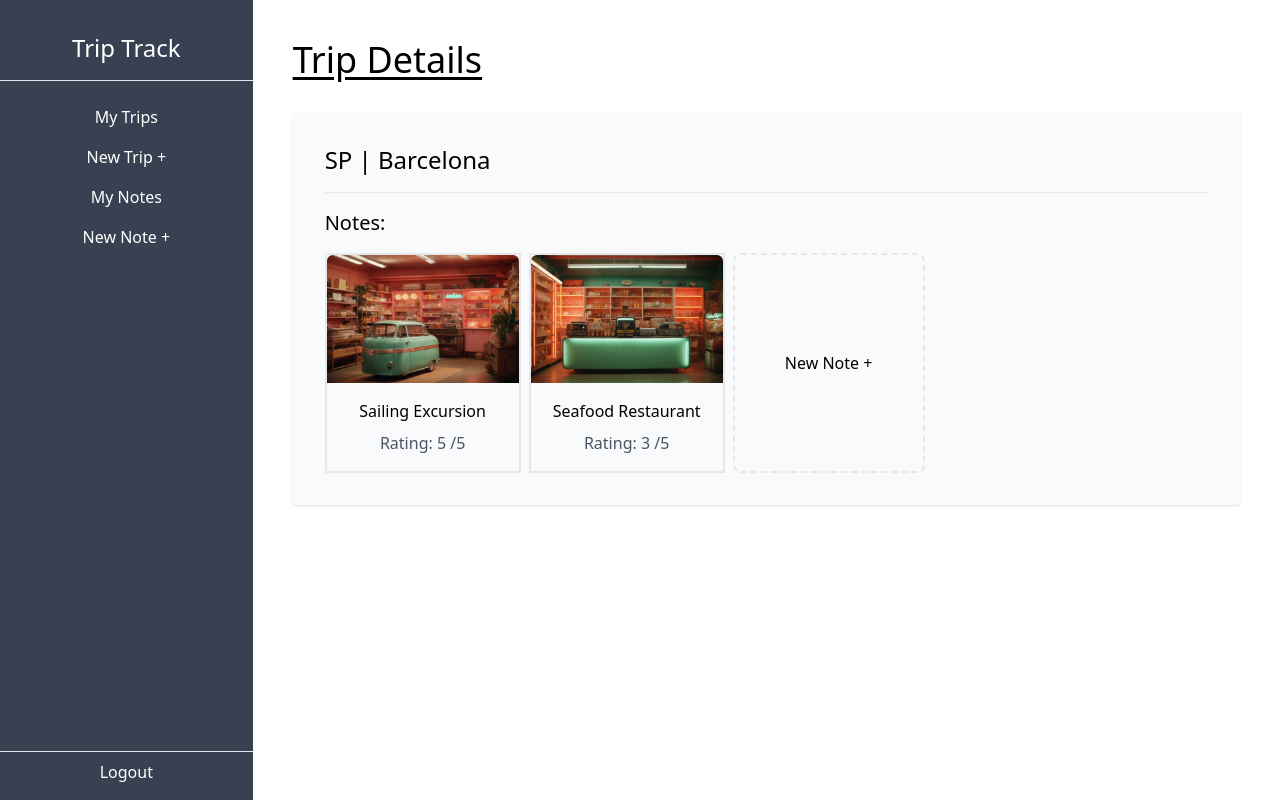
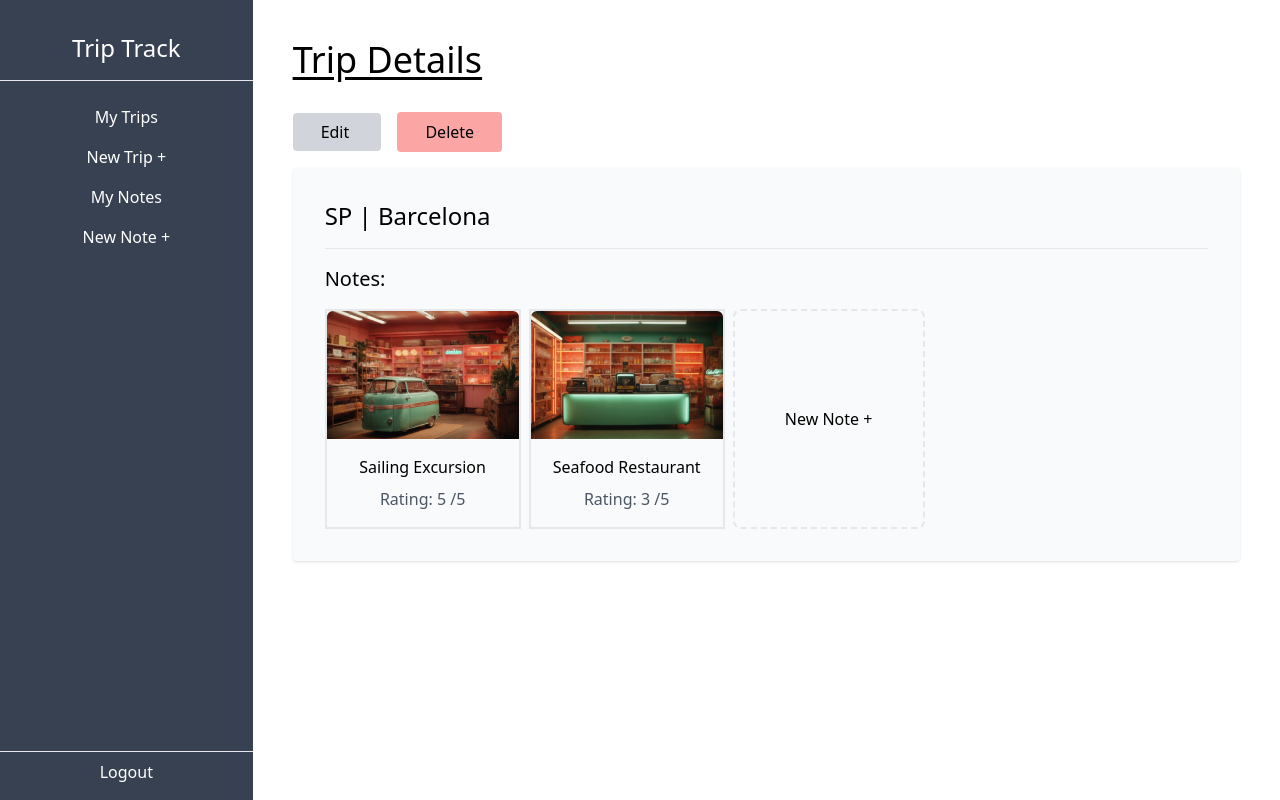
Before and after one commit to QPaaSam/Trip-App, a Django app: page /dashboard/trip/1/ in a window 1280 px wide. Run offline with Django 5.2, Linux system fonts and the light colour scheme; data comes from the database, SQL or seed files in the repository; both versions use the stored data as it was after the commit; some libraries are stand-ins or nearby versions.

Commit message:
added an update and delete functionality to manage the trip

```diff
--- a/trip/templates/trip/trip_detail.html
+++ b/trip/templates/trip/trip_detail.html
@@ -2,6 +2,11 @@
 
 {% block content %}
 <h1 class="text-4xl underline underline-offset-4 mb-8"> Trip Details </h1>
+    <a class="px-7 py-2 bg-gray-300 rounded md:mr-4 hover:bg=gray-200" href="{% url 'trip-update' trip.pk %}"> Edit </a>
+    <form class="inline" action="{% url 'trip-delete' trip.pk %}" method="POST">
+        {% csrf_token %}
+        <input type="submit" class="px-7 py-2 bg-red-300 rounded hover:bg-red-200 hover:cursor-pointer" value="Delete" />
+    </form>
     <div class="bg-gray-50 p-8 rounded shadow my-4">
         <p class="text-2xl">{{trip.country}} | {{trip.city}}</p>
         <hr class="my-4">
@@ -16,7 +21,7 @@
                 </div>
             </a>
             {% endfor %}
-            <a href="">
+            <a href="{% url 'note-list' %}">
                 <div class="border-2 border-dashed rounded-lg hover:shadow w-48 h-full flex justify-center items-center">
                     <p class="">New Note +</p>
                 </div>
--- a/trip/urls.py
+++ b/trip/urls.py
@@ -1,6 +1,6 @@
 from django.urls import path
 
-from .views import HomeView,TripCreateView,TripDetailView,NoteDetailView,NoteListView,NoteCreateView,NoteUpdateView,NoteDeleteView, trips_list
+from .views import HomeView,TripCreateView,TripDetailView,NoteDetailView,NoteListView,NoteCreateView,NoteUpdateView,NoteDeleteView,TripUpdateView,TripDeleteView, trips_list
 
 urlpatterns = [
     path('',HomeView.as_view(), name='home' ),
@@ -9,6 +9,8 @@ urlpatterns = [
     path('dashboard/note/create', NoteCreateView.as_view(), name='note-create' ),
     path('dashboard/trip/create/', TripCreateView.as_view(), name='trip-create' ),
     path('dashboard/trip/<int:pk>/', TripDetailView.as_view(), name='trip-detail' ),
+    path('dashboard/trip/<int:pk>/update', TripUpdateView.as_view(), name='trip-update' ),
+    path('dashboard/trip/<int:pk>/delete', TripDeleteView.as_view(), name='trip-delete' ),
     path('dashboard/note/<int:pk>/', NoteDetailView.as_view(), name='note-detail' ),
     path('dashboard/note/<int:pk>/update/', NoteUpdateView.as_view(), name='note-update' ),
     path('dashboard/note/<int:pk>/delete/', NoteDeleteView.as_view(), name='note-delete' ),
--- a/trip/views.py
+++ b/trip/views.py
@@ -73,3 +73,12 @@ class NoteUpdateView(UpdateView):
 class NoteDeleteView(DeleteView):
     model = Note
     success_url = reverse_lazy('note-list')
+
+class TripUpdateView(UpdateView):
+    model = Trip
+    success_url = reverse_lazy('trip-list')
+    fields = ['city', 'country', 'start_date', 'end_date']
+
+class TripDeleteView(DeleteView):
+    model = Trip
+    success_url = reverse_lazy('trip-list')
```
Also changed, not shown: db.sqlite3.
